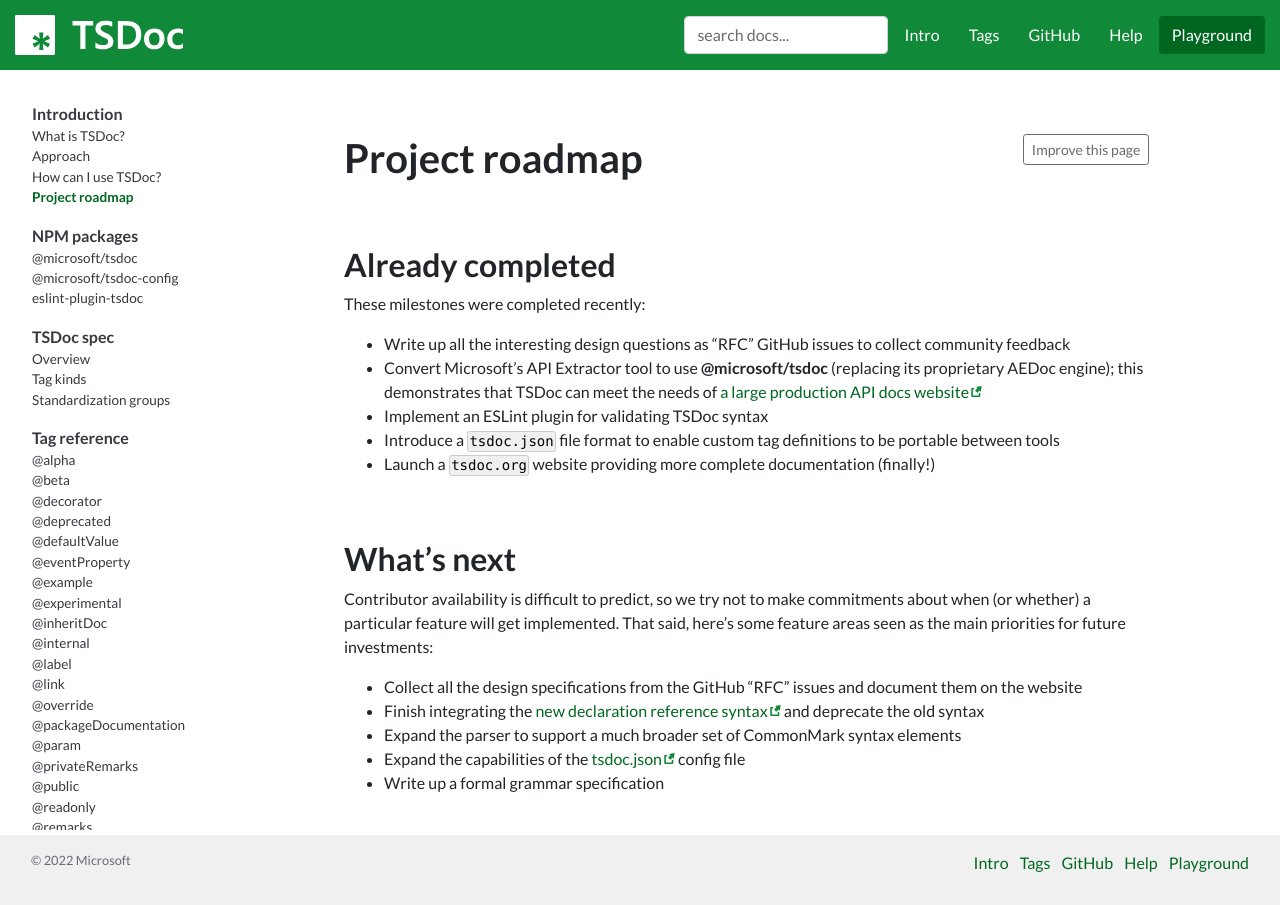
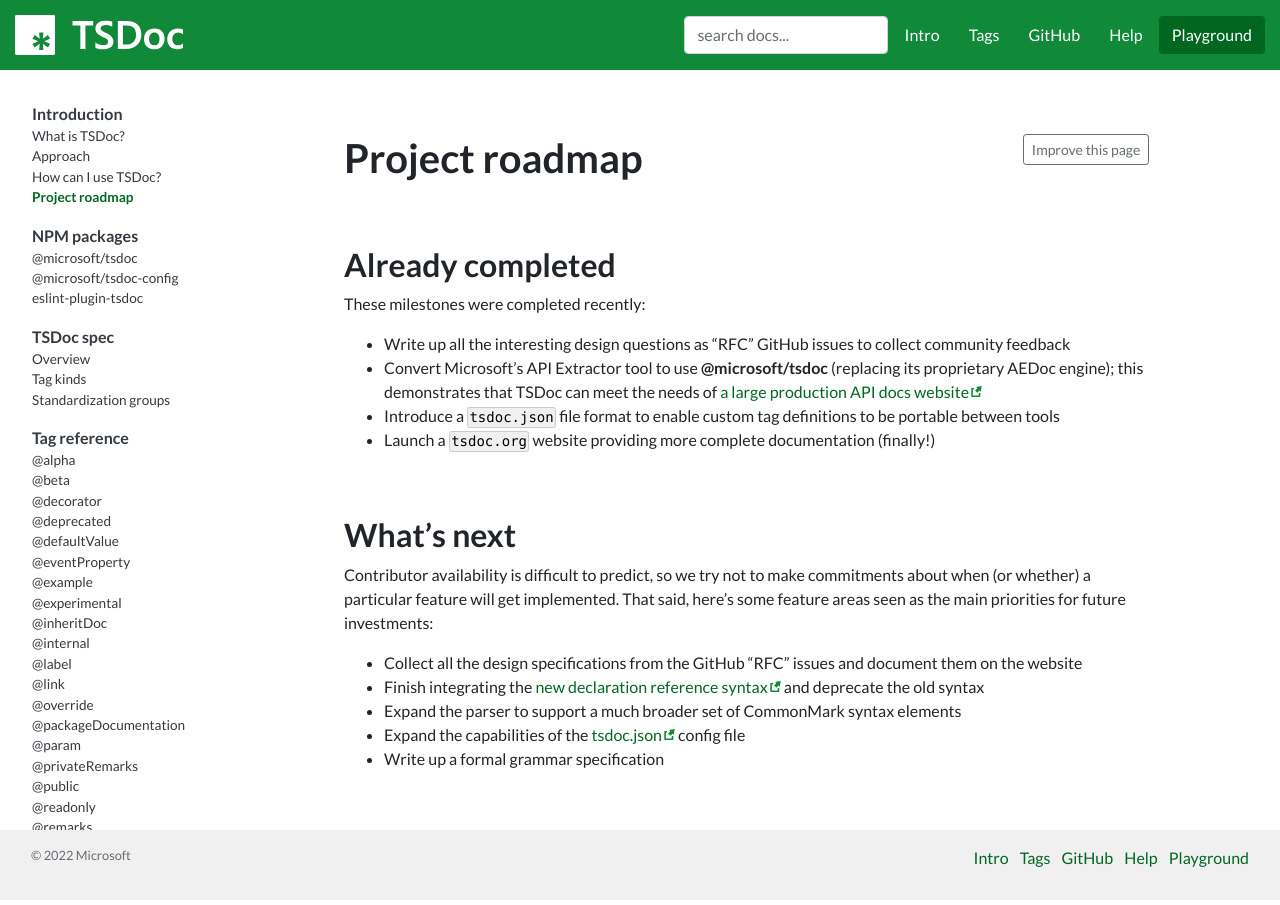
Before and after one commit to microsoft/tsdoc.org-website, a Jekyll site: the page built from pages/intro/roadmap.md, in a window 1280 px wide. Built offline with Jekyll 4.4.1, drawn with Linux system fonts in a browser that asks for light colours; nearby versions of some CDN libraries; comment, search, counter and statistics services are not loaded.

Commit message:
doc: update roadmap
ESLint plugin is available here https://www.npmjs.com/package/eslint-plugin-tsdoc

```diff
--- a/pages/intro/roadmap.md
+++ b/pages/intro/roadmap.md
@@ -13,7 +13,6 @@
 - Convert Microsoft's API Extractor tool to use **@microsoft/tsdoc** (replacing its proprietary AEDoc engine);
   this demonstrates that TSDoc can meet the needs of
   [a large production API docs website](https://docs.microsoft.com/en-us/javascript/api/sp-core-library?view=sp-typescript-latest)
-- Implement an ESLint plugin for validating TSDoc syntax
 - Introduce a `tsdoc.json` file format to enable custom tag definitions to be portable between tools
 - Launch a `tsdoc.org` website providing more complete documentation (finally!)
 
```
